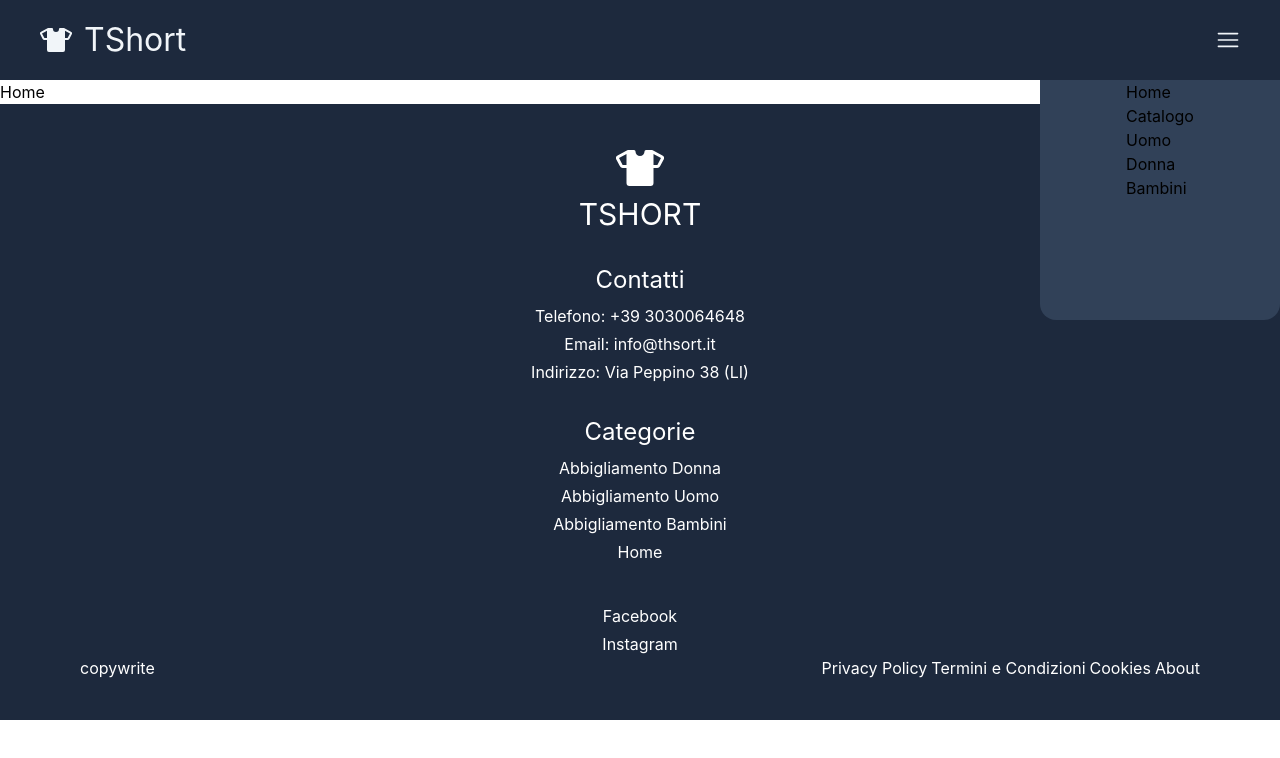
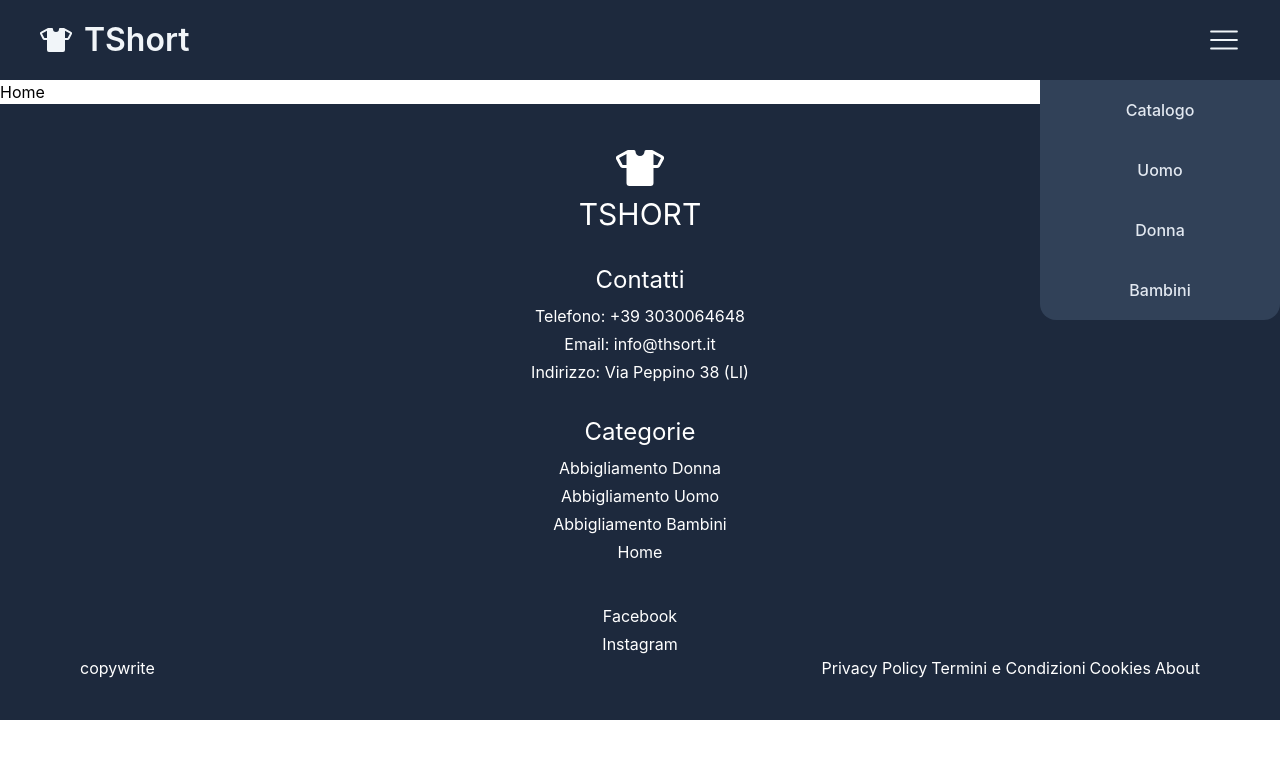
Before and after one commit to santie96/TShort, a React (Vite) app: page / in a window 1280 px wide. Both pictures are taken after a click on the icon 1228 px from the left and 40 px from the top of the page. Shown: the top 758 px of the page. Built offline with nearby package versions, Linux system fonts and the light colour scheme.

Commit message:
fix navbar and Brand Identity

```diff
--- /dev/null
+++ b/Brand Identity/Brand_Guidelines_Casual_Family_Wear.md
@@ -0,0 +1,147 @@
+# 🎨 Brand Guidelines
+## Casual Family Wear — Uomo · Donna · Bambino
+
+# 2. Palette Colori
+
+## 🎯 Colore Primario
+
+| Nome | HEX | Utilizzo |
+|------|------|-----------|
+| Forest Sage | `#7D9D87` | Logo, pulsanti, link, hover, icone |
+
+---
+
+## 🎯 Colore Accent
+
+| Nome | HEX | Utilizzo |
+|------|------|-----------|
+| Terracotta | `#C96B4B` | CTA, saldi, badge |
+
+---
+
+## 🎯 Colori Neutri
+
+| Nome | HEX | Utilizzo |
+|------|------|-----------|
+| Soft White | `#FAF9F7` | Background principale |
+| Warm White | `#F3F1EC` | Card e sezioni |
+| Warm Sand | `#DDD4C7` | Box e banner |
+| Charcoal | `#242424` | Testi principali |
+| Slate Gray | `#707070` | Testi secondari |
+| Border | `#E5E2DC` | Divider e bordi |
+
+---
+
+# 3. Header
+
+| Elemento | Colore |
+|----------|---------|
+| Background | `#FAF9F7` |
+| Testo | `#242424` |
+| Link Hover | `#7D9D87` |
+| Border Bottom | `#E5E2DC` |
+
+### Header Sticky
+
+Background
+
+`rgba(250,249,247,.92)`
+
+Effetti
+
+- Blur 12px
+- Shadow: `0 6px 18px rgba(0,0,0,.05)`
+
+---
+
+# 4. Footer
+
+| Elemento | Colore |
+|----------|---------|
+| Background | `#242424` |
+| Titoli | `#FAF9F7` |
+| Testo | `#DDD4C7` |
+| Hover | `#7D9D87` |
+| Divider | `#3A3A3A` |
+
+---
+
+# 5. Logo
+
+## Versione Standard
+
+| Parte | Colore |
+|--------|---------|
+| Icona | `#7D9D87` |
+| Testo | `#242424` |
+
+## Versione Scura
+
+| Parte | Colore |
+|--------|---------|
+| Icona | `#7D9D87` |
+| Testo | `#FAF9F7` |
+
+---
+
+# 6. Tipografia
+
+## Titoli
+
+- Font: **Sora**
+- Peso: 600 / 700
+
+## Testo
+
+- Font: **Inter**
+- Peso: 400 / 500
+
+---
+
+# 7. Componenti UI
+
+## Pulsante Primario
+
+| Proprietà | Valore |
+|------------|--------|
+| Background | `#7D9D87` |
+| Testo | `#FFFFFF` |
+| Hover | `#6B8875` |
+
+---
+
+## Pulsante Secondario
+
+| Proprietà | Valore |
+|------------|--------|
+| Background | Trasparente |
+| Border | `#242424` |
+| Testo | `#242424` |
+| Hover BG | `#242424` |
+| Hover Testo | `#FFFFFF` |
+
+---
+
+## Input
+
+| Proprietà | Valore |
+|------------|--------|
+| Background | `#FFFFFF` |
+| Border | `#E5E2DC` |
+| Focus | `#7D9D87` |
+
+---
+
+# ✅ Riepilogo Rapido
+
+| Categoria | Colore |
+|------------|---------|
+| Primary | `#7D9D87` |
+| Accent | `#C96B4B` |
+| Background | `#FAF9F7` |
+| Surface | `#F3F1EC` |
+| Text | `#242424` |
+| Text Secondary | `#707070` |
+| Border | `#E5E2DC` |
+
+> **Regola generale:** usa il colore primario solo per evidenziare gli elementi interattivi. Mantieni gli sfondi neutri per lasciare che siano i prodotti a catturare l'attenzione.
--- a/src/component/layout/Navbar.jsx
+++ b/src/component/layout/Navbar.jsx
@@ -6,43 +6,76 @@ import { useState } from "react";
 function Navbar() {
 
     const [isMenuOpen, setIsMenuOpen] = useState(false);
+
     return (
         <>
-            <header className="w-full h-20 bg-slate-800 flex items-center ">
-                <div className="flex items-center justify-between px-10 w-full">
+            <header className="relative w-full h-20 bg-slate-800 flex items-center">
+                <div className="relative flex items-center justify-between px-10 w-full">
                     <div>
                         <NavLink className="flex items-center gap-3 text-slate-100 text-[2rem]">
                             <PiTShirtFill />
-                            <span className="font-semibolf">TShort</span>
+                            <span className="font-semibold">TShort</span>
                         </NavLink>
                     </div>
 
                     <div className="group">
-                        <RxHamburgerMenu onClick={() => setIsMenuOpen (valore => !valore)} className="text-slate-100 text-[1.5rem] cursor-pointer z-20 transition-transform duration-300 group-hover:scale-110"/>
+                        <RxHamburgerMenu
+                            onClick={() => setIsMenuOpen(prev => !prev)}
+                            className="relative z-[60] text-slate-100 text-[2rem] cursor-pointer transition-transform duration-300 group-hover:scale-110"
+                        />
 
-                            <div className={`absolute top-20 right-0 w-60 h-60 bg-slate-700 rounded-b-2xl flex justify-center transition-all duration-300 ease-in-out ${isMenuOpen ? "translate-x-0 opacity-100" : "translate-x-full opacity-0 pointer-events-none"}`}>
-                                <ul>
-                                    <li>
-                                        <NavLink to="/" onClick={() => setIsMenuOpen (false)}>Home</NavLink>
+                        <div
+                            className={`absolute top-16 right-0 z-50 w-60 h-60 bg-slate-700 rounded-b-2xl flex justify-center transition-all duration-300 ease-in-out ${isMenuOpen
+                                    ? "translate-x-0 opacity-100"
+                                    : "translate-x-full opacity-0 pointer-events-none"
+                                }`}
+                        >
+                            <ul className="flex flex-col items-center justify-evenly w-full text-slate-200 font-medium">
+                                <li className="w-full h-full">
+                                    <NavLink
+                                        className="hover:bg-slate-600 w-full h-full flex items-center justify-center"
+                                        to="/catalogo"
+                                        onClick={() => setIsMenuOpen(false)}
+                                    >
+                                        Catalogo
+                                    </NavLink>
                                 </li>
-                                    <li>
-                                        <NavLink to="/catalogo" onClick={() => setIsMenuOpen (false)}>Catalogo</NavLink>
+
+                                <li className="w-full h-full">
+                                    <NavLink
+                                        className="hover:bg-slate-600 w-full h-full flex items-center justify-center"
+                                        to="/abbigliamento-uomo"
+                                        onClick={() => setIsMenuOpen(false)}
+                                    >
+                                        Uomo
+                                    </NavLink>
                                 </li>
-                                    <li>
-                                        <NavLink to="/abbigliamento-uomo" onClick={() => setIsMenuOpen (false)}>Uomo</NavLink>
+
+                                <li className="w-full h-full">
+                                    <NavLink
+                                        className="hover:bg-slate-600 w-full h-full flex items-center justify-center"
+                                        to="/abbigliamento-donna"
+                                        onClick={() => setIsMenuOpen(false)}
+                                    >
+                                        Donna
+                                    </NavLink>
                                 </li>
-                                    <li>
-                                        <NavLink to="/abbigliamento-donna" onClick={() => setIsMenuOpen (false)}>Donna</NavLink>
-                                    </li>
-                                    <li>
-                                        <NavLink to="/abbigliamento-bambini" onClick={() => setIsMenuOpen (false)}>Bambini</NavLink>
+
+                                <li className="w-full h-full">
+                                    <NavLink
+                                        className="hover:bg-slate-600 w-full h-full flex items-center justify-center"
+                                        to="/abbigliamento-bambini"
+                                        onClick={() => setIsMenuOpen(false)}
+                                    >
+                                        Bambini
+                                    </NavLink>
                                 </li>
                             </ul>
                         </div>
-
                     </div>
 
-                    {/* Visualizzazione per Mobile */}
+
+        {/* Visualizzazione per Mobile */ }
     {/* <nav>
                         <ul className="flex ">
                             <li>
@@ -59,8 +92,8 @@ function Navbar() {
                             </li>
                         </ul>
                     </nav> */}
-                </div>
-            </header>
+                </div >
+            </header >
 
 
         </>
--- a/src/component/styles/PaletteColor.md
+++ /dev/null
@@ -1,86 +0,0 @@
- ------------ Palette Principale --------------
-- Ruolo	                    Colore	                HEX
-- Background	            Bianco caldo	        #F8F6F2
-- Surface	                Sabbia	                #D8CBB8
-- Testo principale	        Nero Antracite	        #1F1F1F
-- Colore Primario	        Verde Salvia	        #8DAA91
-- Colore Secondario	        Terracotta	            #C97452
-- Hover	                    Verde Scuro	            #6F8C73
-- CTA	                    Terracotta Intenso	    #B85C3A
-- Bordi	                    Grigio Chiaro	        #DADADA
-
-
-
- ---------- Anteprima Palette -------------
-Colore	                HEX
-- 🟢 Verde Salvia	    #8DAA91
-- 🟠 Terracotta	        #C97452
-- ⚪ Bianco Caldo	   #F8F6F2
-- 🟤 Sabbia	            #D8CBB8
-- ⚫ Nero Antracite	   #1F1F1F
-
-
-
-
- --------- Utilizzo dei Colori -----------
-* Background #F8F6F2
-Da utilizzare come sfondo principale del sito e delle pagine.
-
-
-* Surface #D8CBB8
-Da utilizzare per:
-- Card
-- Sezioni
-- Banner
-- Box
-
-
-* Colore Primario #8DAA91
-Da utilizzare per:
-- Pulsanti principali
-- Link
-- Icone
-- Evidenziazioni
-
-
-* Colore Secondario #C97452
-Da utilizzare per:
-- Call To Action
-- Badge
-- Offerte
-- Elementi in evidenza
-
-
-* Testo #1F1F1F
-Da utilizzare per:
-- Titoli
-- Paragrafi
-- Menu
-- Footer
-
-
-* Bordi #DADADA
-Da utilizzare per:
-- Input
-- Divider
-- Tabelle
-- Card
-
-
-
- ---------- Stati UI -------------
-* Primary Button
-- Background #8DAA91
-- Testo #FFFFFF
-- Hover #6F8C73
-
-
-* Secondary Button
-- Background #C97452
-- Testo #FFFFFF
-- Hover #B85C3A
-
-Input
-- Background #FFFFFF
-- Border #DADADA
-- Focus #8DAA91
```
Lines whose indentation alone changed are shown as unchanged.
